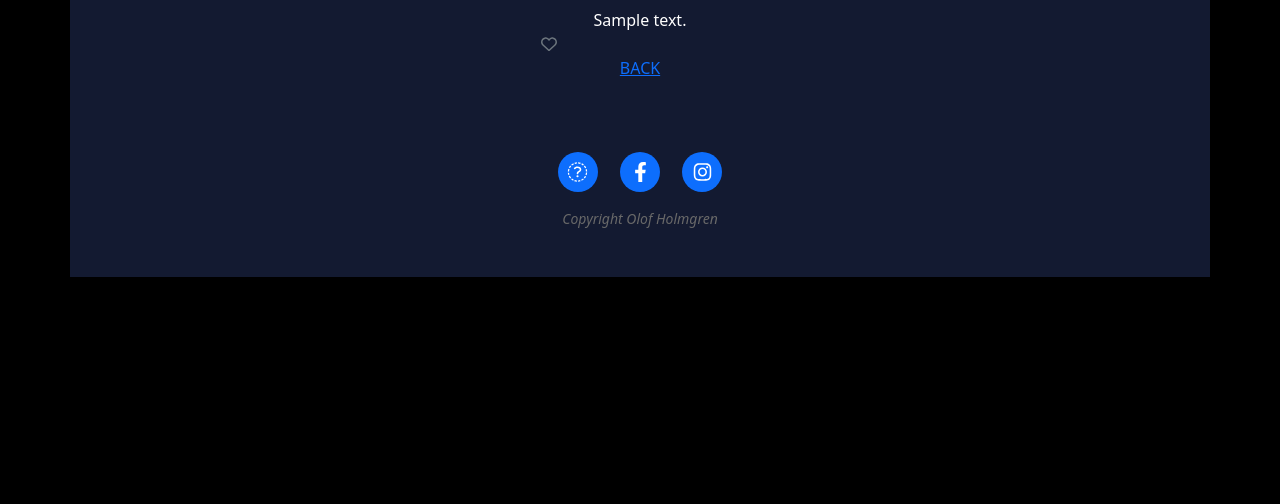
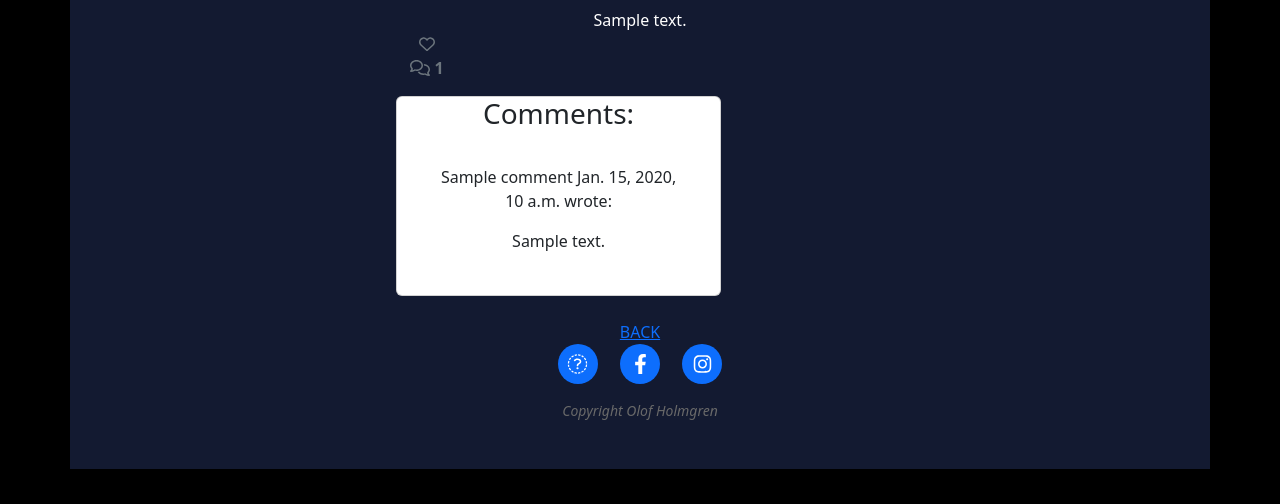
Before and after one commit to olleholmgren/nightwish-blog, a Django app: a page that uses templates/post_view.html in a window 1280 px wide. Shown: the part 296-800 px from the top of the page. Run offline with Django 3.2, Linux system fonts and the light colour scheme; tables that the repository leaves empty hold one stand-in row (values such as "Sample post"); some libraries are stand-ins or nearby versions.

Commit message:
add comment functionality in template post_view.html

```diff
--- a/templates/post_view.html
+++ b/templates/post_view.html
@@ -45,6 +45,42 @@
             <span class="text-secondary">{{ post.number_of_likes }} </span>
         </strong>
     </div>
+    <div class="col-1">
+        <strong class="text-secondary"><i class="far fa-comments"></i>
+            <!-- Our total_comments variable goes before the closing strong tag -->
+            {{ comment_count }}</strong>
+    </div>
+    <div class="row">
+        <div class="col-md-8 card mb-4  mt-3 ">
+            <h3>Comments:</h3>
+            <div class="card-body">
+                <!-- We want a for loop inside the empty control tags to iterate through each comment in comments -->
+                {% for comment in comments %}
+                <div class="comments{% if not comment.approved and comment.name == user.username %} faded{% elif not comment.approved %} d-none{% endif %}"
+                    style="padding: 10px;">
+                    <p class="font-weight-bold">
+                        <!-- The commenter's name goes here. Check the model if you're not sure what that is -->
+                        {{ comment.name }}
+                        <span class="font-weight-normal">
+                            <!-- The comment's created date goes here -->
+                            {{ comment.created_on }}
+                        </span> wrote:
+                    </p>
+                    <!-- The body of the comment goes before the | -->
+                    <div id="comment{{ comment.id }}">
+                        {{ comment.body | linebreaks }}
+                    </div>
+                    {% if not comment.approved and comment.name == user.username %}
+                    <p class="approval">This comment is awaiting approval</p>{% endif %}
+                    {% if user.is_authenticated and comment.name == user.username %}
+                    <button class="btn btn-delete" comment_id="{{ comment.id }}">Delete</button>
+                    <button class="btn btn-edit" comment_id="{{ comment.id }}">Edit</button>
+                    {% endif %}
+                </div>
+                <!-- Our for loop ends here -->
+                {% endfor %}
+            </div>
+        </div>
     <div>
         <a href="{% url 'index' %}">BACK</a>
     </div>
@@ -65,6 +101,24 @@
     {% endif %}
     {% endif %}
 
+    <div class="modal fade" id="deleteModal" tabindex="-1" aria-labelledby="deleteModalLabel" aria-hidden="true">
+        <div class="modal-dialog">
+            <div class="modal-content">
+                <div class="modal-header">
+                    <h5 class="modal-title" id="deleteModalLabel">Delete comment?</h5>
+                    <button type="button" class="btn-close" data-bs-dismiss="modal" aria-label="Close"></button>
+                </div>
+                <div class="modal-body">
+                    Are you sure you want to delete your comment? This action cannot be undone.
+                </div>
+                <div class="modal-footer">
+                    <button type="button" class="btn btn-secondary" data-bs-dismiss="modal">Close</button>
+                    <a id="deleteConfirm" href="#" class="btn btn-danger">Delete</a>
+                </div>
+            </div>
+        </div>
+    </div>
+
 {% endblock content %}
 
 {% block extras %}
```
